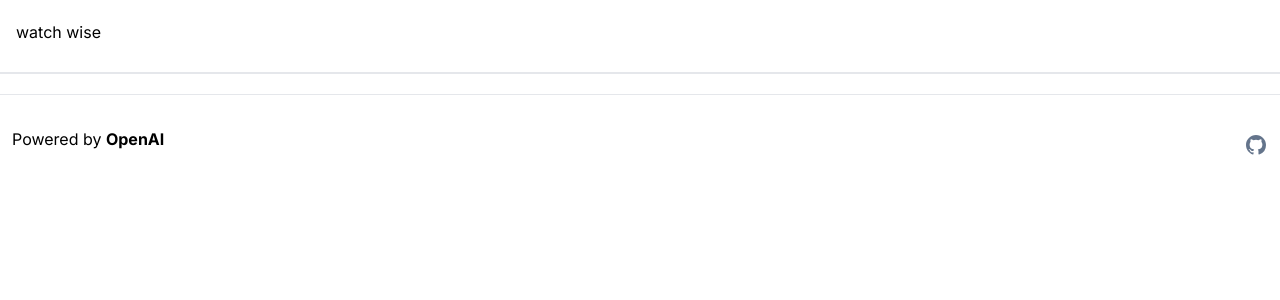
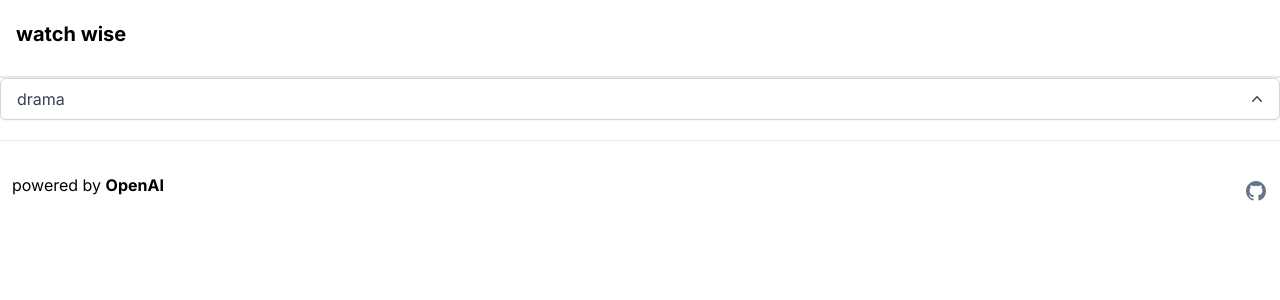
Before and after one commit to colinthekkinedath/watch-wise, a Next.js app: page / in a window 1280 px wide. Shown: the top 300 px of the page. Built offline with nearby package versions, Linux system fonts and the light colour scheme.

Commit message:
added dropdown options

```diff
--- a/app/page.tsx
+++ b/app/page.tsx
@@ -1,11 +1,17 @@
-import Image from 'next/image'
+'use client';
+
+import Image from 'next/image';
+import { useRef, useState } from 'react';
 import Header from '../components/Header';
 import Footer from '../components/Footer'
+import Dropdown, { genreType } from '../components/Dropdown';
 
 export default function Home() {
+  const [genre, setGenre] = useState<genreType>('drama');
   return (
     <main className="">
       <Header/>
+      <Dropdown genre={genre} setGenre={(newGenre) => setGenre(newGenre)} />
       <Footer/>
     </main>
   )
--- /dev/null
+++ b/components/Dropdown.tsx
@@ -0,0 +1,77 @@
+import { Menu, Transition } from "@headlessui/react";
+import {
+  CheckIcon,
+  ChevronDownIcon,
+  ChevronUpIcon,
+} from "@heroicons/react/20/solid";
+import { Fragment } from "react";
+
+function classNames(...classes: string[]) {
+  return classes.filter(Boolean).join(" ");
+}
+
+export type genreType = "horror" | "comedy" | "action" | "romance" | "sci-fi" | "drama" | "n/a";
+
+interface DropDownProps {
+  genre: genreType;
+  setGenre: (genre: genreType) => void;
+}
+
+let genres: genreType[] = ["horror", "comedy", "action", "romance", "sci-fi", "drama", "n/a"];
+
+export default function DropDown({ genre, setGenre }: DropDownProps) {
+  return (
+    <Menu as="div" className="relative block text-left w-full">
+      <div>
+        <Menu.Button className="inline-flex w-full justify-between items-center rounded-md border border-gray-300 bg-white px-4 py-2 text-gray-700 shadow-sm hover:bg-gray-50 focus:outline-none focus:ring-2 focus:ring-black">
+          {genre}
+          <ChevronUpIcon
+            className="-mr-1 ml-2 h-5 w-5 ui-open:hidden"
+            aria-hidden="true"
+          />
+          <ChevronDownIcon
+            className="-mr-1 ml-2 h-5 w-5 hidden ui-open:block"
+            aria-hidden="true"
+          />
+        </Menu.Button>
+      </div>
+
+      <Transition
+        as={Fragment}
+        enter="transition ease-out duration-100"
+        enterFrom="transform opacity-0 scale-95"
+        enterTo="transform opacity-100 scale-100"
+        leave="transition ease-in duration-75"
+        leaveFrom="transform opacity-100 scale-100"
+        leaveTo="transform opacity-0 scale-95"
+      >
+        <Menu.Items
+          className="absolute left-0 z-10 mt-2 w-full origin-top-right rounded-md bg-white shadow-lg ring-1 ring-black ring-opacity-5 focus:outline-none"
+          key={genre}
+        >
+          <div className="">
+            {genres.map((genreItem) => (
+              <Menu.Item key={genreItem}>
+                {({ active }) => (
+                  <button
+                    onClick={() => setGenre(genreItem)}
+                    className={classNames(
+                      active ? "bg-gray-100 text-gray-900" : "text-gray-700",
+                      genre === genreItem ? "bg-gray-200" : "",
+                      "px-4 py-2 text-sm w-full text-left flex items-center space-x-2 justify-between"
+                    )}
+                  >
+                    <span>{genreItem}</span>
+                    {genre === genreItem ? (
+                      <CheckIcon className="w-4 h-4 text-bold" />
+                    ) : null}
+                  </button>
+                )}
+              </Menu.Item>
+            ))}
+          </div>
+        </Menu.Items>
+      </Transition>
+    </Menu>
+  );
+}
--- a/components/Footer.tsx
+++ b/components/Footer.tsx
@@ -4,7 +4,7 @@ export default function Footer() {
     return (
       <footer className="text-center h-16 sm:h-20 w-full sm:pt-2 pt-4 border-t mt-5 flex sm:flex-row flex-col justify-between items-center px-3 space-y-3 sm:mb-0 mb-3">
         <div>
-          Powered by{' '}
+          powered by{' '}
           <a
             href="https://openai.com/blog/chatgpt"
             target="_blank"
--- a/components/Header.tsx
+++ b/components/Header.tsx
@@ -3,7 +3,7 @@ import React from 'react'
 const Header = () => {
   return (
     <header className="flex justify-between items-center w-full mt-5 border-b-2 pb-7 sm:px-4 px-2">
-        <a>watch wise</a>
+        <a className = "font-bold text-xl">watch wise</a>
     </header>
   )
 }
--- a/package.json
+++ b/package.json
@@ -9,6 +9,8 @@
     "lint": "next lint"
   },
   "dependencies": {
+    "@headlessui/react": "^1.7.15",
+    "@heroicons/react": "^2.0.18",
     "@types/node": "20.4.2",
     "@types/react": "18.2.15",
     "@types/react-dom": "18.2.7",
```
Also changed, not shown: 1 other file (tests, documents, lock files or other folders).
